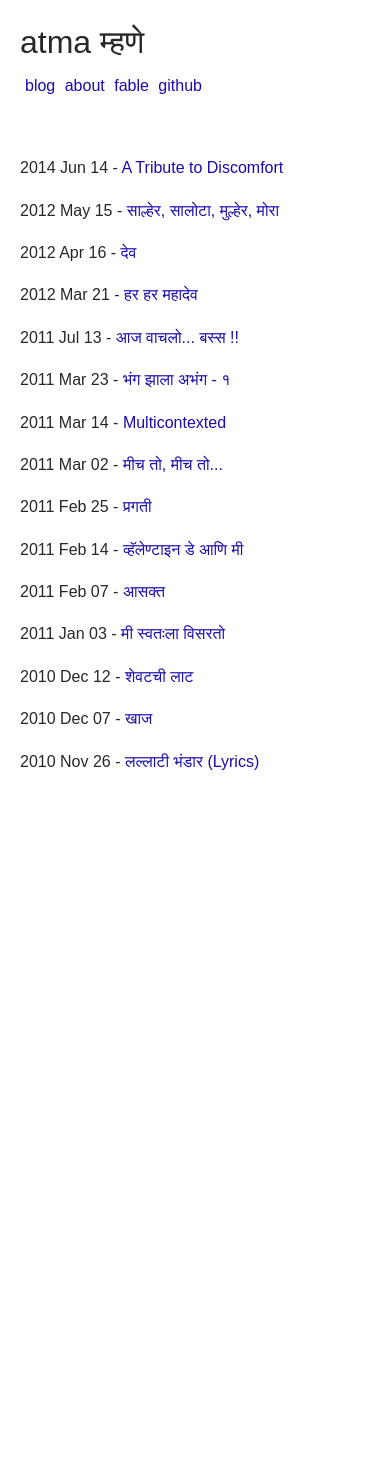
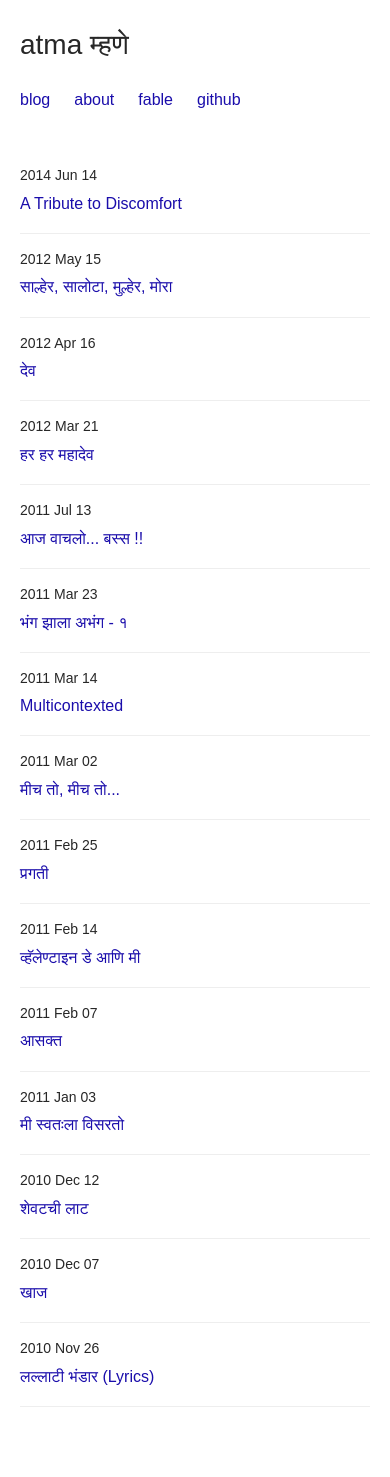
Before and after one commit to atulmahind/atulmahind.github.io, a Jekyll site: the page built from blog/index.html, in a window 390 px wide. Built offline with Jekyll 4.4.1, drawn with Linux system fonts in a browser that asks for light colours; some web fonts are replaced; before the commit the page ends 900 px from its top, so only the background shows below that.

Commit message:
Make website mobile friendly

```diff
--- a/_layouts/default.html
+++ b/_layouts/default.html
@@ -4,7 +4,7 @@
 <head>
     <meta charset="utf-8">
     <meta http-equiv="X-UA-Compatible" content="IE=edge">
-    <meta name="viewport" content="width=device-width, initial-scale=1, user-scalable=no">
+    <meta name="viewport" content="width=device-width, initial-scale=1">
 
     {% if page.title %}
         <title>{{ page.title }}</title>
@@ -39,7 +39,9 @@
                 </ul>
             </nav>
         </header>
-        {{ content }}
+        <main id="main-content">
+            {{ content }}
+        </main>
     </div>
 
 </body>
--- a/assets/css/main.scss
+++ b/assets/css/main.scss
@@ -3,6 +3,27 @@
 
 @import "reset";
 @import "config";
+
+*, *::before, *::after {
+	box-sizing: border-box;
+}
+
+html {
+	-webkit-text-size-adjust: 100%;
+}
+
+img, video, iframe {
+	max-width: 100%;
+}
+
+img, video {
+	height: auto;
+}
+
+a:focus-visible {
+	outline: 2px solid $color-link;
+	outline-offset: 4px;
+}
 
 body {
 	color: $color-black;
@@ -49,7 +70,7 @@ ul {
 
 
 .wrapper {
-	max-width: 600px;
+	max-width: 660px;
 	margin: auto;
 	padding: 60px 30px 60px 30px;
 	@media screen and (max-width: $br) {
@@ -305,3 +326,110 @@ ul {
 		}
 	}
 }
+
+// Keep long URLs and embedded content within the reading column.
+main {
+	min-width: 0;
+	overflow-wrap: anywhere;
+}
+
+.post__content, .about__content, .comments__content {
+	pre {
+		max-width: 100%;
+		overflow-x: auto;
+		overflow-wrap: normal;
+	}
+
+	table {
+		display: block;
+		max-width: 100%;
+		overflow-x: auto;
+	}
+}
+
+@media screen and (max-width: $br) {
+	.wrapper {
+		padding: 24px 20px 40px;
+	}
+
+	.header {
+		padding-bottom: 28px;
+
+		h1 {
+			font-size: 1.75em;
+			line-height: 1.5;
+		}
+
+		ul {
+			display: flex;
+			flex-wrap: wrap;
+			gap: 0 8px;
+			margin: 12px -8px 0;
+
+			li {
+				display: block;
+				padding: 0;
+			}
+		}
+
+		nav a {
+			display: flex;
+			align-items: center;
+			min-height: 44px;
+			padding: 8px;
+
+			&:hover {
+				padding-bottom: 8px;
+				border-bottom: 0;
+				text-decoration: underline;
+			}
+		}
+	}
+
+	.photography__gallery {
+		gap: 20px;
+	}
+
+	.blog {
+		li {
+			padding: 16px 0;
+			border-bottom: 1px solid $color-grey;
+		}
+
+		.date {
+			display: block;
+			font-size: 0.875em;
+			margin-bottom: 4px;
+		}
+
+		&__separator {
+			display: none;
+		}
+
+		a {
+			line-height: 1.7;
+		}
+	}
+
+	.post__title h1, .about__title {
+		line-height: 1.5;
+	}
+
+	.post__content {
+		padding-top: 24px;
+
+		p {
+			line-height: 1.75;
+		}
+
+		.highlight {
+			margin-left: 0;
+			margin-right: 0;
+			overflow-x: auto;
+		}
+	}
+
+	.about__content p {
+		line-height: 1.75;
+	}
+}
--- a/blog/index.html
+++ b/blog/index.html
@@ -6,7 +6,7 @@ layout: default
     <ul>
         {% for post in site.posts %}
         <li>
-            <span class="date">{{ post.date | date: '%Y %b %d' }}</span> - <a href="{{ post.url }}">{{ post.title }}</a>
+            <time class="date" datetime="{{ post.date | date_to_xmlschema }}">{{ post.date | date: '%Y %b %d' }}</time><span class="blog__separator" aria-hidden="true"> - </span><a href="{{ post.url | relative_url }}">{{ post.title }}</a>
         </li>
         {% endfor %}
     </ul>
```
